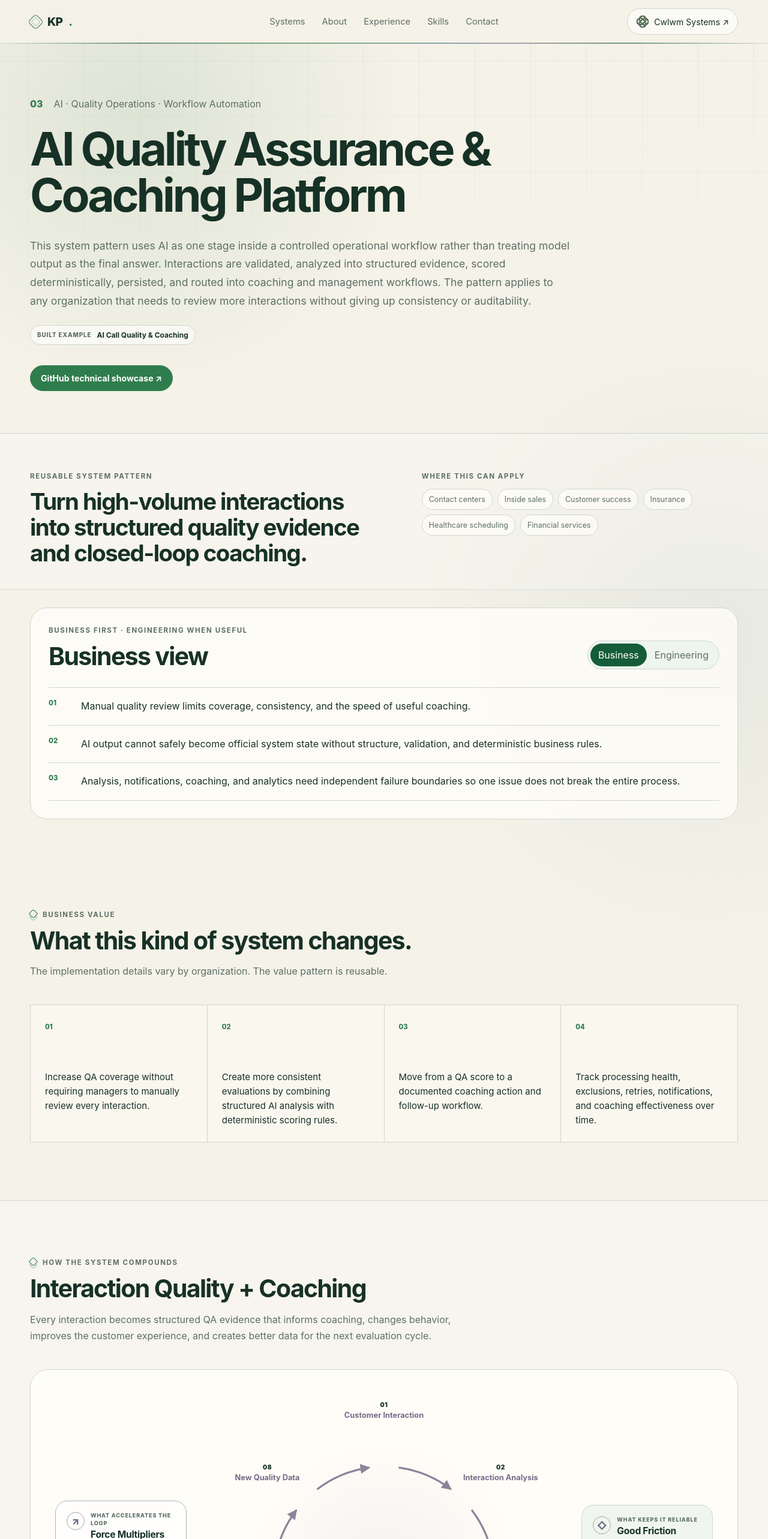
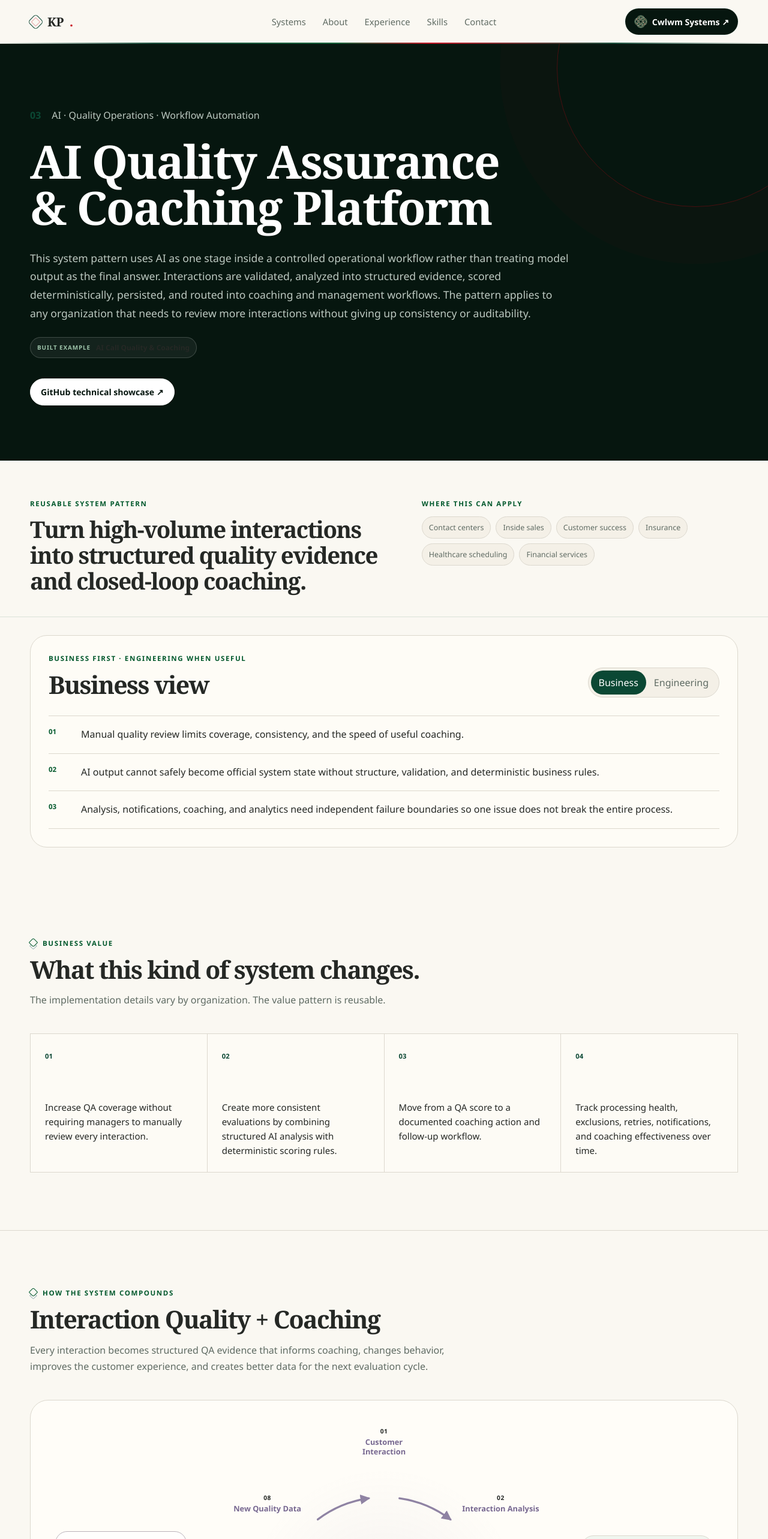
Before and after one commit to kaseypelchy-ops/portfolio, a Next.js app: page /projects/ai-call-quality in a window 1280 px wide. Shown: the top 2566 px of the page at 60% size. Built offline with nearby package versions, Linux system fonts and the light colour scheme.

Commit message:
Add files via upload

```diff
--- a/app/globals.css
+++ b/app/globals.css
@@ -1,18 +1,26 @@
 :root {
-  --bg: #f5f2e8;
+  --bg: #faf8f2;
   --panel: #fffdf8;
-  --panel-2: #edf5ee;
-  --text: #173126;
-  --muted: #5d6f65;
-  --line: #cbd8cd;
-  --lime: #2f7d4c;
-  --cyan: #3f7582;
-  --violet: #766a87;
-  --orange: #a66d39;
-  --rose: #a65e68;
-  --forest: #165c38;
+  --panel-2: #f4f0e7;
+  --text: #252825;
+  --muted: #5f6b63;
+  --line: #dcd8ce;
+  --lime: #02592d;
+  --red: #c80014;
+  --cyan: #477b87;
+  --violet: #786991;
+  --orange: #9b6c2d;
+  --rose: #c80014;
+  --forest: #0b4834;
+  --forest-dark: #06160f;
+  --sage: #9eaf9d;
+  --cream: #f4f0e7;
   --stone: #e5dcc9;
+  --white: #ffffff;
+  --shadow: 0 22px 65px rgba(17,36,25,.12);
   --max: 1180px;
+  --font-display: Georgia, "Times New Roman", Times, serif;
+  --font-body: "Segoe UI", Arial, Helvetica, sans-serif;
 }
 
 * { box-sizing: border-box; }
@@ -20,13 +28,11 @@ html { scroll-behavior: smooth; }
 ::selection { background: rgba(47,125,76,.2); color: var(--text); }
 body {
   margin: 0;
-  background:
-    radial-gradient(circle at 18% 4%, rgba(47,125,76,.12), transparent 28rem),
-    radial-gradient(circle at 92% 22%, rgba(63,117,130,.08), transparent 31rem),
-    radial-gradient(circle at 78% 84%, rgba(118,106,135,.06), transparent 28rem),
-    var(--bg);
+  background: var(--bg);
   color: var(--text);
-  font-family: Inter, ui-sans-serif, system-ui, -apple-system, BlinkMacSystemFont, "Segoe UI", sans-serif;
+  font-family: var(--font-body);
+  -webkit-font-smoothing: antialiased;
+  text-rendering: optimizeLegibility;
 }
 body::before {
   content: "";
@@ -34,11 +40,11 @@ body::before {
   inset: 0;
   z-index: 0;
   pointer-events: none;
-  opacity: .62;
+  opacity: .34;
   background-image:
-    repeating-linear-gradient(90deg, transparent 0 46px, rgba(22,92,56,.055) 46px 49px, transparent 49px 55px, rgba(63,117,130,.035) 55px 56px, transparent 56px 92px, rgba(166,109,57,.028) 92px 93px),
-    repeating-linear-gradient(0deg, transparent 0 46px, rgba(22,92,56,.05) 46px 49px, transparent 49px 55px, rgba(118,106,135,.032) 55px 56px, transparent 56px 92px, rgba(166,109,57,.026) 92px 93px);
-  mask-image: linear-gradient(to bottom, rgba(0,0,0,.75), transparent 72%);
+    repeating-linear-gradient(90deg, transparent 0 46px, rgba(2,89,45,.045) 46px 49px, transparent 49px 92px, rgba(200,0,20,.018) 92px 93px),
+    repeating-linear-gradient(0deg, transparent 0 46px, rgba(2,89,45,.04) 46px 49px, transparent 49px 92px, rgba(200,0,20,.016) 92px 93px);
+  mask-image: linear-gradient(to bottom, rgba(0,0,0,.5), transparent 74%);
 }
 .tartan-interaction {
   position: fixed;
@@ -767,3 +773,192 @@ select { border: 1px solid var(--line); border-radius: 10px; background: var(--p
   .business-value-grid p { margin-top: 38px; }
   .implementation-pill { align-items: flex-start; flex-direction: column; border-radius: 16px; }
 }
+
+
+/* Cwlwm-aligned personal portfolio theme */
+h1, h2, h3, h4, h5, h6 {
+  font-family: var(--font-display);
+  font-weight: 600;
+  text-wrap: balance;
+}
+h1, h2 { letter-spacing: -.025em; }
+
+.site-header {
+  border-bottom-color: rgba(11,72,52,.1);
+  background: rgba(250,248,242,.94);
+  backdrop-filter: blur(14px);
+}
+.site-header::after {
+  height: 2px;
+  opacity: .9;
+  background: linear-gradient(90deg, transparent, var(--forest) 20%, var(--lime) 44%, var(--red) 56%, var(--forest) 80%, transparent);
+}
+.brand { font-family: var(--font-display); font-size: 1.28rem; letter-spacing: -.025em; }
+.brand::before { border-color: var(--forest); box-shadow: inset 0 0 0 3px var(--bg), inset 0 0 0 4px rgba(200,0,20,.32); }
+.brand-dot { color: var(--red); }
+.nav-links a, .footer-links a { transition: color .18s ease; }
+.nav-links a:hover, .footer-links a:hover { color: var(--red); }
+.nav-cta { border-color: rgba(11,72,52,.18); background: var(--forest-dark); color: white; font-weight: 750; }
+.nav-cta:hover { border-color: var(--forest); background: var(--forest); }
+
+.eyebrow { color: var(--lime); font-weight: 820; }
+.text-link { color: var(--forest); }
+.text-link:hover { color: var(--red); }
+
+.hero {
+  min-height: 720px;
+  display: flex;
+  align-items: center;
+  padding: 92px 0 105px;
+  border-bottom: 0;
+  background: var(--forest-dark);
+  color: white;
+}
+.hero::before {
+  width: 640px;
+  height: 640px;
+  right: -170px;
+  top: -150px;
+  opacity: .22;
+  transform: none;
+  border-radius: 50%;
+  border: 1px solid rgba(200,0,20,.45);
+  box-shadow: 0 0 0 120px rgba(200,0,20,.03), 0 0 0 240px rgba(255,255,255,.018);
+  background: none;
+  mask-image: none;
+}
+.hero::after {
+  content: "";
+  position: absolute;
+  inset: 0;
+  opacity: .12;
+  background-image: linear-gradient(rgba(255,255,255,.055) 1px, transparent 1px), linear-gradient(90deg, rgba(255,255,255,.04) 1px, transparent 1px);
+  background-size: 54px 54px;
+  mask-image: linear-gradient(90deg, #000, transparent 78%);
+  pointer-events: none;
+}
+.hero-grid { z-index: 2; }
+.hero .eyebrow { color: #b9cfbf; }
+.hero h1, .hero h2, .hero h3 { color: white; }
+.hero h1 span { color: var(--sage); font-family: var(--font-display); font-weight: 600; letter-spacing: -.025em; }
+.hero-lede { color: #c8d3cc; }
+.button { border-radius: 999px; font-weight: 800; }
+.button.primary, .demo-shell button { background: var(--forest); border-color: var(--forest); color: white; }
+.button.primary:hover, .demo-shell button:hover { background: #12442d; border-color: #12442d; }
+.button.secondary { border-color: #b7beb9; }
+.hero .button.primary { background: white; border-color: white; color: var(--forest-dark); }
+.hero .button.primary:hover { background: var(--cream); border-color: var(--cream); }
+.hero .button.secondary { color: white; border-color: rgba(255,255,255,.3); background: transparent; }
+.hero .button.secondary:hover { border-color: rgba(255,255,255,.65); background: rgba(255,255,255,.04); }
+.hero-system {
+  border-color: rgba(255,255,255,.14);
+  background: rgba(255,255,255,.055);
+  box-shadow: 0 24px 70px rgba(0,0,0,.22);
+}
+.hero-system::after { border-color: rgba(200,0,20,.38); box-shadow: inset 0 0 0 9px rgba(6,22,15,.75), inset 0 0 0 10px rgba(255,255,255,.08); }
+.hero .system-label { color: #aebdb3; }
+.hero .system-line { background: rgba(255,255,255,.16); }
+.hero .system-node { border-color: rgba(255,255,255,.14); color: #dce7df; background: rgba(255,255,255,.055); }
+.hero .system-node.bright { border-color: rgba(158,175,157,.55); color: white; box-shadow: inset 3px 0 0 var(--red); background: rgba(2,89,45,.45); }
+
+.capability-section { background: var(--panel); }
+.projects-section { background: var(--bg); }
+.capability-grid article, .project-card, .about-card, .experience-grid article, .skill-group, .certification-grid a, .portfolio-reading-grid article {
+  background: var(--panel);
+}
+.project-card, .skill-group, .certification-grid a { box-shadow: 0 12px 36px rgba(17,36,25,.055); }
+.project-card::before { left: 0; right: 0; height: 3px; }
+.project-card:hover, .skill-group:hover { box-shadow: var(--shadow); }
+.chip, .stack-cloud span, .application-cloud span { background: var(--cream); }
+
+.method-strip {
+  background: var(--forest-dark);
+  color: white;
+  border-color: rgba(255,255,255,.1);
+}
+.method-strip .eyebrow { color: #b9cfbf; }
+.method-flow { color: #dce7df; }
+.method-flow i { color: var(--red); }
+
+.site-footer {
+  color: white;
+  padding: 62px 0 54px;
+  background: var(--forest-dark);
+}
+.site-footer::before { opacity: 1; height: 2px; background: linear-gradient(90deg, var(--forest), var(--lime) 45%, var(--red) 55%, var(--forest)); }
+.footer-mark { font-family: var(--font-display); font-size: 1.2rem; letter-spacing: .02em; }
+.site-footer p, .footer-links { color: #9db0a3; }
+.footer-links a:hover { color: white; }
+.footer-cwlwm-link img { filter: grayscale(1) brightness(3); }
+
+.page-section { background: var(--bg); }
+.page-intro {
+  position: relative;
+  max-width: none;
+  margin: 0 0 56px;
+  padding: 58px 64px 62px;
+  border-radius: 28px;
+  overflow: hidden;
+  background: var(--forest-dark);
+  color: white;
+}
+.page-intro::after {
+  content: "";
+  position: absolute;
+  width: 330px;
+  height: 330px;
+  border-radius: 50%;
+  right: -90px;
+  top: -150px;
+  border: 1px solid rgba(200,0,20,.34);
+  box-shadow: 0 0 0 72px rgba(200,0,20,.025);
+  pointer-events: none;
+}
+.page-intro > * { position: relative; z-index: 1; }
+.page-intro .eyebrow { color: #b9cfbf; }
+.page-intro h1 { color: white; font-size: clamp(3rem, 5.6vw, 5.4rem); line-height: .98; }
+.page-intro > p:last-child { color: #bdc9c1; }
+
+.project-hero {
+  position: relative;
+  overflow: hidden;
+  padding: 108px 0 92px;
+  border-bottom: 0;
+  background: var(--forest-dark);
+  color: white;
+}
+.project-hero::after {
+  content: "";
+  position: absolute;
+  width: 460px;
+  height: 460px;
+  right: -110px;
+  top: -190px;
+  border: 1px solid rgba(200,0,20,.34);
+  border-radius: 50%;
+  box-shadow: 0 0 0 95px rgba(200,0,20,.022);
+}
+.project-hero .container { position: relative; z-index: 1; }
+.project-kicker span { color: #9ec4aa; }
+.project-kicker p, .project-summary { color: #bdc9c1; }
+.project-hero h1 { color: white; font-family: var(--font-display); letter-spacing: -.025em; }
+.project-hero .implementation-pill { border-color: rgba(255,255,255,.18); background: rgba(255,255,255,.06); color: white; }
+.project-hero .implementation-pill span { color: #9ec4aa; }
+.project-hero .button.primary { background: white; color: var(--forest-dark); border-color: white; }
+.project-hero .button.secondary { color: white; border-color: rgba(255,255,255,.28); }
+
+.perspective-shell, .demo-shell, .about-card, .experience-grid article, .skill-group, .certification-grid a, .role-callout {
+  border-color: var(--line);
+}
+.segmented button.active, .cert-mark { background: var(--forest); }
+.role-callout { border-color: rgba(2,89,45,.22); background: rgba(2,89,45,.045); }
+.evidence-list a:hover, .contact-links a:hover { color: var(--red); }
+.business-value-grid article span, .work-list span, .principle-row strong, .project-kicker span { color: var(--forest); }
+
+.contact-profile-copy strong { font-family: var(--font-display); font-weight: 600; }
+.contact-portrait { box-shadow: 0 18px 46px rgba(17,36,25,.12); }
+
+@media (max-width: 720px) {
+  .page-intro { padding: 38px 28px 42px; border-radius: 22px; }
+  .hero { min-height: auto; padding: 74px 0 80px; }
+}
--- a/components/TartanInteraction.tsx
+++ b/components/TartanInteraction.tsx
@@ -56,9 +56,9 @@ export function TartanInteraction() {
         const x = cell.column * CELL_SIZE;
         const y = cell.row * CELL_SIZE;
 
-        drawingContext.fillStyle = `rgba(22, 92, 56, ${0.19 * opacity})`;
+        drawingContext.fillStyle = `rgba(2, 89, 45, ${0.17 * opacity})`;
         drawingContext.fillRect(x + 1.5, y + 1.5, CELL_SIZE - 3, CELL_SIZE - 3);
-        drawingContext.strokeStyle = `rgba(63, 117, 130, ${0.2 * opacity})`;
+        drawingContext.strokeStyle = `rgba(200, 0, 20, ${0.10 * opacity})`;
         drawingContext.lineWidth = 1;
         drawingContext.strokeRect(x + 2, y + 2, CELL_SIZE - 4, CELL_SIZE - 4);
       });
```
Also changed, not shown: public/favicon.svg, 1 other file (tests, documents, lock files or other folders).
